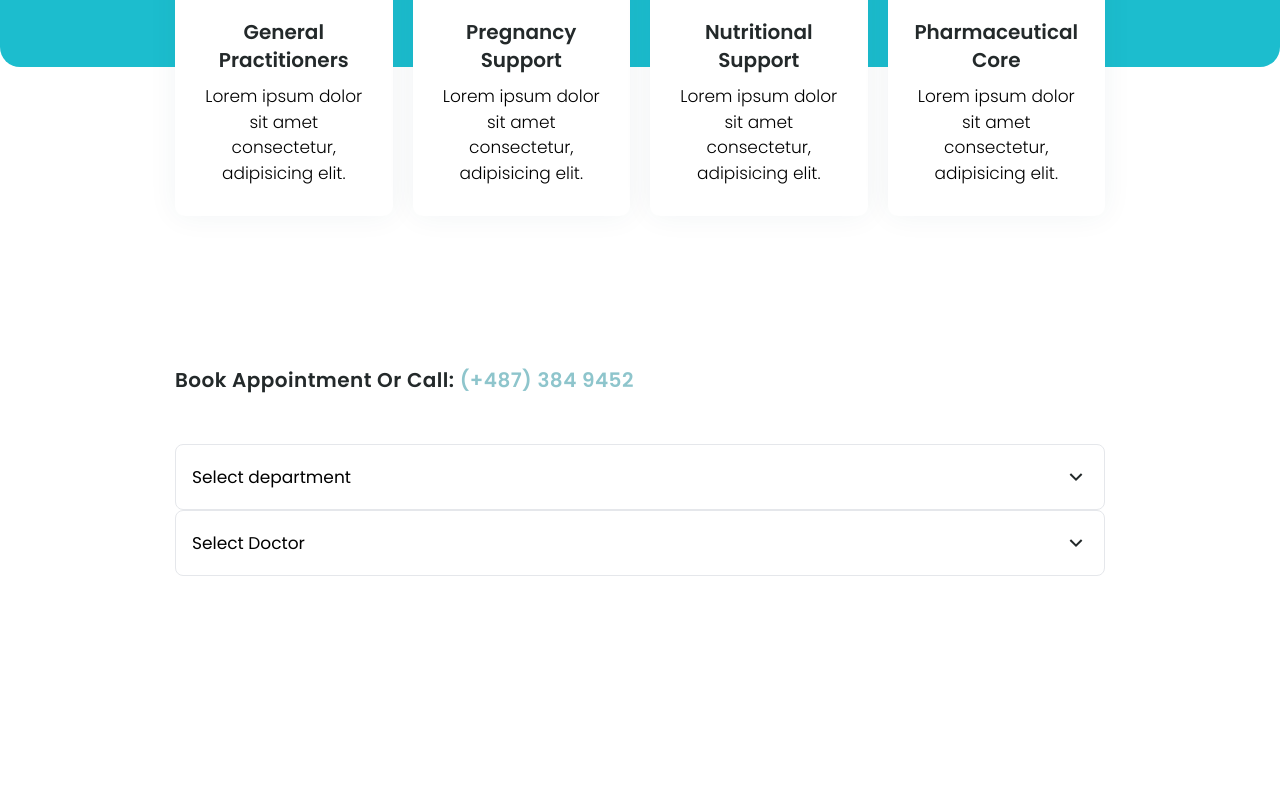
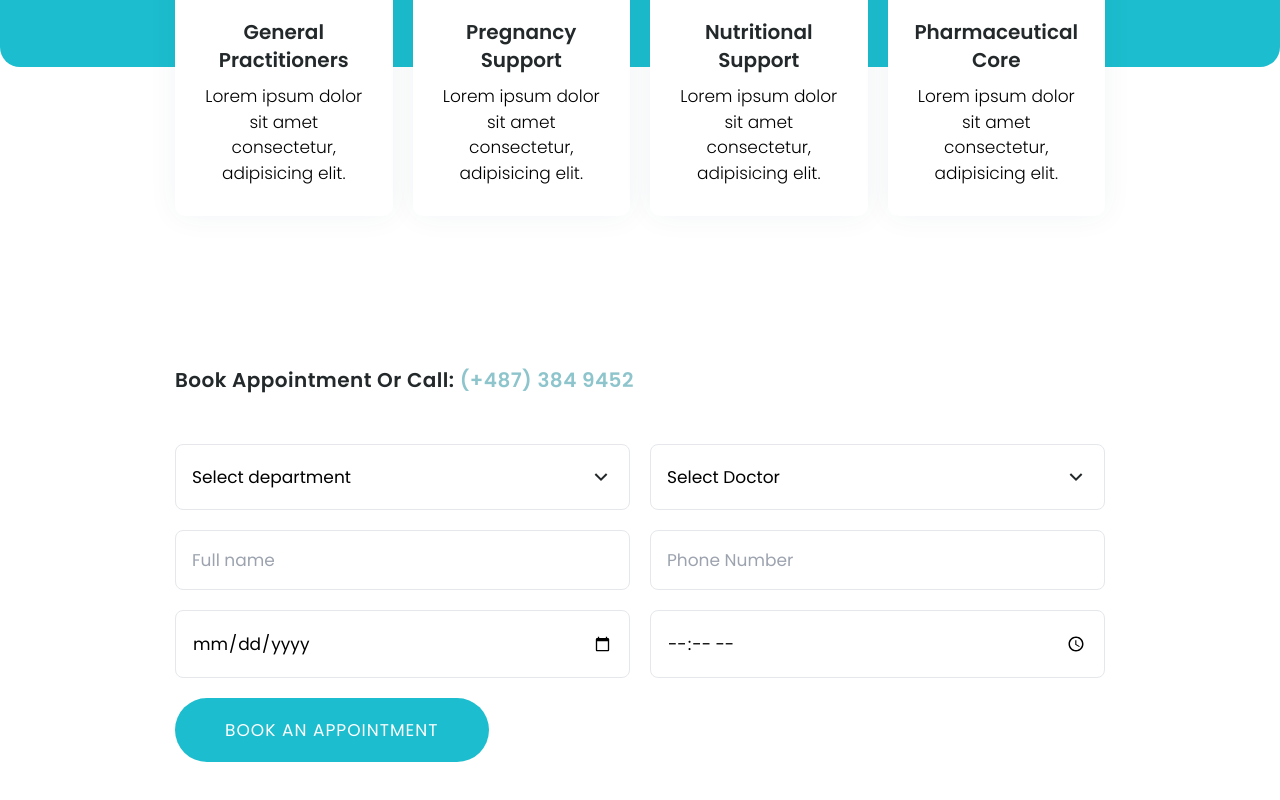
Before and after one commit to matheusht/whitelabel-lp, a React (Vite) app: page / in a window 1280 px wide. Shown: the part 1628-2428 px from the top of the page. Before the commit the page ends 2354 px from the top, so only its background shows below. Built offline with nearby package versions, Linux system fonts and the light colour scheme.

Commit message:
Appointment Component Finished

```diff
--- a/src/components/Appointment/index.tsx
+++ b/src/components/Appointment/index.tsx
@@ -11,8 +11,8 @@ export function Appointment() {
             <span className="text-accent-tertiary">(+487) 384 9452</span>
           </h2>
           <form className="appointment__form flex flex-col gap-y-5">
-            <div>
-              <div className="select relative flex items-center rounded-lg border">
+            <div className="flex flex-col gap-5 xl:flex-row ">
+              <div className="select relative flex w-full items-center rounded-lg border">
                 <div className="absolute right-4">
                   <i>
                     <RiArrowDownSLine className="text-[26px] text-primary" />
@@ -26,7 +26,7 @@ export function Appointment() {
                 </select>
               </div>
 
-              <div className="select relative flex items-center rounded-lg border">
+              <div className="select relative flex  w-full items-center rounded-lg border">
                 <div className="absolute right-4">
                   <i>
                     <RiArrowDownSLine className="text-[26px] text-primary" />
@@ -40,6 +40,33 @@ export function Appointment() {
                 </select>
               </div>
             </div>
+            <div className="flex flex-col gap-5 xl:flex-row">
+              <input
+                type="text"
+                className="input size-full appearance-none rounded-lg border bg-transparent p-4 outline-none"
+                placeholder="Full name"
+              />
+              <input
+                type="text"
+                className="input size-full appearance-none rounded-lg border bg-transparent p-4 outline-none"
+                placeholder="Phone Number"
+              />
+            </div>
+
+            <div className="flex flex-col gap-5 xl:flex-row">
+              <input
+                type="date"
+                className="input size-full appearance-none rounded-lg border bg-transparent p-4 outline-none"
+              />
+              <input
+                type="time"
+                className="input size-full appearance-none rounded-lg border bg-transparent p-4 outline-none"
+              />
+            </div>
+
+            <button className="btn btn-lg btn-accent self-start" type="submit">
+              Book an appointment
+            </button>
           </form>
         </div>
       </section>
```
